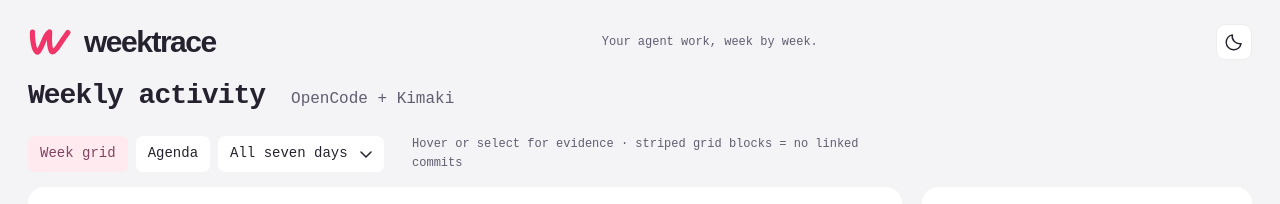
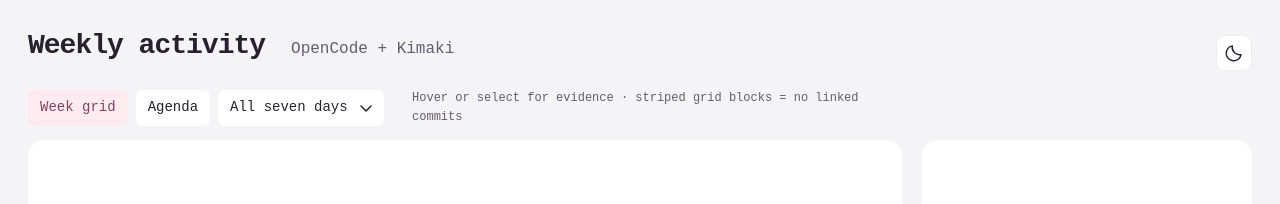
Before and after one commit to minollisantiago/WeekTrace, a website: page helpers/template.html in a window 1280 px wide. Drawn offline with Linux system fonts and the light colour scheme.

Commit message:
Remove calendar branding banner
Keep appearance controls beside the activity header and verify the banner stays absent.

Discord: https://discord.com/channels/1526236793048141935/1560740241730572399

```diff
--- a/helpers/template.html
+++ b/helpers/template.html
@@ -30,21 +30,20 @@ html{height:100%;overflow:hidden}body{height:100dvh;overflow:hidden;display:grid
 header{width:100%;max-width:1900px;margin-inline:auto}
 @media(max-width:1032px){main{grid-template-columns:minmax(0,1fr);grid-template-rows:minmax(0,3fr) minmax(0,2fr)}.tools{grid-template-columns:minmax(0,1fr);gap:0}.calendar,aside{width:100%}}
 @media(prefers-reduced-motion:reduce){*{scroll-behavior:auto!important}.hoverhint{animation:none}}
-.identity{display:flex;align-items:center;gap:12px;flex-basis:100%;min-width:0}.identity svg{width:44px;height:33px;flex-shrink:0}.brand-name{font:600 30px/1 Arial,Helvetica,sans-serif;letter-spacing:-1.5px}.brand-tagline{font-size:12px;color:var(--muted);margin-left:auto}@media(max-width:760px){.identity svg{width:36px;height:27px}.brand-name{font-size:26px}.brand-tagline{display:none}}@media(max-height:600px){.identity svg{width:32px;height:24px}.brand-name{font-size:23px}.brand-tagline{display:none}}
 .dayheads,.grid{grid-template-columns:46px repeat(var(--days,7),minmax(0,1fr))}
 :root{color-scheme:dark;--raised:#202029;--row:#24232b;--secondary:#d8d7df;--subtle:#93929f;--stripe:#25232c;--accent-ink:color-mix(in srgb,var(--accent) 60%,#fff);--focus:#f2d397;--hint-shadow:0 16px 48px #0008,0 3px 10px #0005;--backdrop:#08080bbd}
 :root[data-appearance=light]{color-scheme:light;--ground:#f4f3f6;--surface:#fff;--rule:#211b3014;--text:#25212e;--muted:#625d70;--raised:#fff;--row:#f0edf4;--secondary:#484151;--subtle:#6d667a;--stripe:#eeeaf2;--accent-ink:color-mix(in srgb,var(--accent) 42%,#291b35);--focus:#7658a6;--hint-shadow:0 16px 48px #211b3026,0 3px 10px #211b3014;--backdrop:#211b3066}
 .dayhead,.linkbutton,.excerpt,.hint-stats,.hint-prompt{color:var(--secondary)}.dayhead b,.axis,.hint-time,.hint-models,.hint-separator,.hint-caption,.hint-footer,.hint-hash,.hint-more{color:var(--subtle)}.agendarow{background:var(--row)}dialog,.hoverhint{background:var(--raised)}dialog::backdrop{background:var(--backdrop)}.hoverhint{border-color:var(--rule);box-shadow:var(--hint-shadow)}.hint-project{background:var(--rule);box-shadow:none}.hint-footer{border-color:var(--rule)}
 .block.unlinked{background:repeating-linear-gradient(135deg,color-mix(in srgb,var(--accent) 16%,var(--stripe)) 0,color-mix(in srgb,var(--accent) 16%,var(--stripe)) 7px,var(--stripe) 7px,var(--stripe) 14px);color:var(--text)}.block.unlinked small{color:var(--secondary)}a,.tools button[aria-pressed=true]{color:var(--accent-ink)}.tools select:focus,.tools select:focus-visible{background:var(--row);outline:3px solid var(--focus);outline-offset:3px}button:focus-visible,a:focus-visible{outline-color:var(--focus)}.theme-swatch:focus-visible{outline-color:#17171e}
-.identity{flex-wrap:wrap}.brand-tagline{margin-left:auto}.appearance-controls{display:flex;align-items:center;gap:12px;margin-left:auto;flex-shrink:0}.appearance-controls .theme-toolbar{margin:0}.appearance-toggle{width:36px;height:36px;padding:7px;border:1px solid var(--rule);border-radius:9px;background:var(--surface);color:var(--text);display:grid;place-items:center}.appearance-toggle:hover{background:var(--row)}.appearance-toggle svg{width:20px;height:20px}.appearance-toggle .sun{display:none}[data-appearance=dark] .appearance-toggle .sun{display:block}[data-appearance=dark] .appearance-toggle .moon{display:none}
-@media(max-width:600px){.brand-tagline{display:none}}@media(max-width:440px){.appearance-controls{flex-basis:100%;justify-content:flex-end}.identity{row-gap:12px}}
+.appearance-controls{display:flex;align-items:center;gap:12px;margin-left:auto;flex-shrink:0}.appearance-controls .theme-toolbar{margin:0}.appearance-toggle{width:36px;height:36px;padding:7px;border:1px solid var(--rule);border-radius:9px;background:var(--surface);color:var(--text);display:grid;place-items:center}.appearance-toggle:hover{background:var(--row)}.appearance-toggle svg{width:20px;height:20px}.appearance-toggle .sun{display:none}[data-appearance=dark] .appearance-toggle .sun{display:block}[data-appearance=dark] .appearance-toggle .moon{display:none}
+@media(max-width:440px){.appearance-controls{flex-basis:100%;justify-content:flex-end}}
 .block{--accent:var(--project-color)!important}.block.unlinked{background:repeating-linear-gradient(135deg,color-mix(in srgb,var(--accent) 65%,var(--stripe)) 0,color-mix(in srgb,var(--accent) 65%,var(--stripe)) 7px,color-mix(in srgb,var(--accent) 40%,var(--stripe)) 7px,color-mix(in srgb,var(--accent) 40%,var(--stripe)) 14px);color:var(--text)}.block.unlinked,.agendarow.unlinked{border:0}
 .calendar-scroll{padding-bottom:32px}
 /* Stacked layouts use one document scroll instead of competing content panes. */
 @media(max-width:1032px){html{height:auto;overflow:auto}body{height:auto;min-height:100dvh;overflow:visible;display:block}main{height:auto;grid-template-rows:auto auto}.calendar,aside{height:auto;overflow:visible}.calendar-scroll,.agenda,.summary-body{overflow:visible;flex:none}.compactlist{max-height:none;overflow:visible}}
 .token-breakdown{margin-top:14px;font-size:13px}.token-breakdown>summary{cursor:pointer;font-weight:650}.token-breakdown[open]>summary{margin-bottom:10px}.token-breakdown>summary:focus-visible{outline:2px solid var(--accent);outline-offset:4px}
 </style></head><body>
-<header><div class="identity"><svg viewBox="0 0 128 96" fill="none" aria-hidden="true"><path d="M13 18 C12 36 16 68 25 75 C31 80 40 58 48 38 C52 29 57 20 63 17 C62 34 61 61 68 73 C74 82 88 60 99 43 L116 19" stroke="#F23568" stroke-width="15" stroke-linecap="round" stroke-linejoin="round"/></svg><span class="brand-name" aria-label="WeekTrace">weektrace</span><span class="brand-tagline">Your agent work, week by week.</span><div class="appearance-controls"><div class="theme-toolbar"><div id="theme-picker" class="theme-picker" role="group" aria-label="Calendar theme colors"></div></div><button id="appearance-toggle" class="appearance-toggle" type="button" aria-label="Toggle dark mode"><svg class="sun" viewBox="0 0 24 24" fill="none" stroke="currentColor" stroke-width="1.7" stroke-linecap="round" aria-hidden="true"><circle cx="12" cy="12" r="4"/><path d="M12 2v2m0 16v2M2 12h2m16 0h2M5 5l1.5 1.5m11 11L19 19M5 19l1.5-1.5m11-11L19 5"/></svg><svg class="moon" viewBox="0 0 24 24" fill="none" stroke="currentColor" stroke-width="1.7" stroke-linecap="round" stroke-linejoin="round" aria-hidden="true"><path d="M20.5 14A9 9 0 0 1 10 3.5 9 9 0 1 0 20.5 14Z"/></svg></button></div></div><h1 id="heading">Weekly activity</h1><span class="headerlegend">OpenCode + Kimaki</span><div class="topstats" id="topstats"></div></header>
+<header><h1 id="heading">Weekly activity</h1><span class="headerlegend">OpenCode + Kimaki</span><div class="topstats" id="topstats"></div><div class="appearance-controls"><div class="theme-toolbar"><div id="theme-picker" class="theme-picker" role="group" aria-label="Calendar theme colors"></div></div><button id="appearance-toggle" class="appearance-toggle" type="button" aria-label="Toggle dark mode"><svg class="sun" viewBox="0 0 24 24" fill="none" stroke="currentColor" stroke-width="1.7" stroke-linecap="round" aria-hidden="true"><circle cx="12" cy="12" r="4"/><path d="M12 2v2m0 16v2M2 12h2m16 0h2M5 5l1.5 1.5m11 11L19 19M5 19l1.5-1.5m11-11L19 5"/></svg><svg class="moon" viewBox="0 0 24 24" fill="none" stroke="currentColor" stroke-width="1.7" stroke-linecap="round" stroke-linejoin="round" aria-hidden="true"><path d="M20.5 14A9 9 0 0 1 10 3.5 9 9 0 1 0 20.5 14Z"/></svg></button></div></header>
 <nav class="tools" aria-label="Calendar view"><div class="tools-main"><button id="weekbutton" aria-pressed="true">Week grid</button><button id="agendabutton" aria-pressed="false">Agenda</button><span id="dayfilter"><select id="dayselect" aria-label="Choose calendar day"><option value="all">All seven days</option></select></span><span class="meta">Hover or select for evidence · striped grid blocks = no linked commits</span></div></nav>
 <main><section class="calendar" aria-label="Weekly recorded session activity"><div class="dayheads" id="dayheads"></div><div class="calendar-scroll" id="calendar-scroll"><div class="grid" id="grid"></div></div><div class="agenda" id="agenda"></div><noscript><p class="empty">Enable JavaScript to view the embedded calendar. No network connection is required.</p></noscript></section><aside id="sidebar" aria-label="Weekly summary"><div id="summarybody" class="summary-body" tabindex="0" aria-label="Scrollable weekly summary"></div></aside></main>
 <dialog id="details" aria-labelledby="detailtitle"><div class="dialog-toolbar"><button class="close" id="close" aria-label="Close session details" title="Escape">esc</button></div><div id="detailbody" class="dialog-body" tabindex="0" aria-label="Session inspection content"></div></dialog>
```
Also changed, not shown: src/report.test.ts (+4 -0 lines), helpers/README.md.
